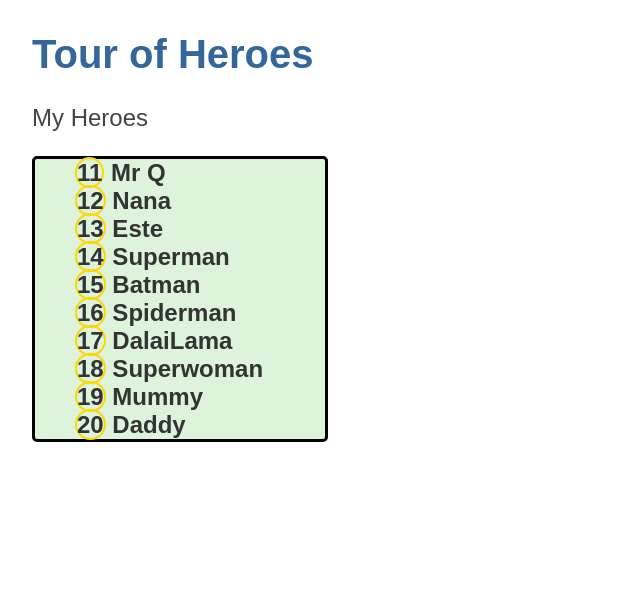
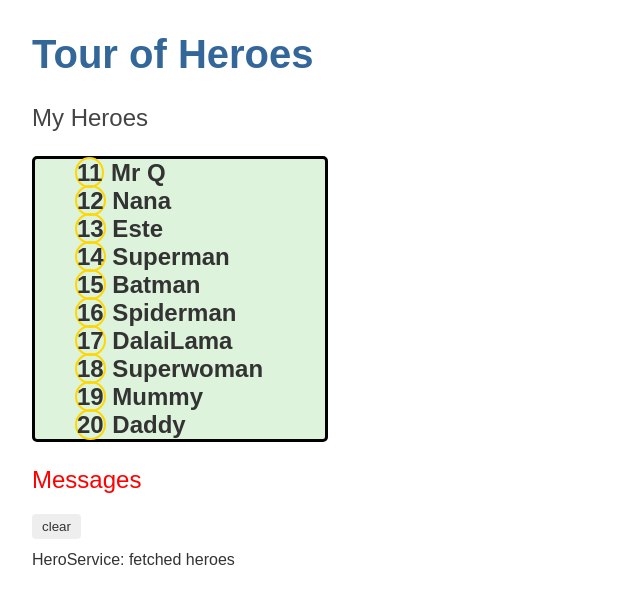
Before and after one commit to quentincrida/angularHeroesTut, an Angular app: page / in a window 1280 px wide. Shown: the top 604 px of the page, without its empty margins (0-640 px from the left). Built offline with nearby package versions, Linux system fonts and the light colour scheme.

Commit message:
message Component and service created

```diff
--- a/src/app/app.component.html
+++ b/src/app/app.component.html
@@ -1,2 +1,3 @@
-<h1>{{ title }}</h1>
+<h1>{{title}}</h1>
 <app-heroes></app-heroes>
+<app-messages></app-messages>
--- a/src/app/app.module.ts
+++ b/src/app/app.module.ts
@@ -5,12 +5,14 @@
 import { AppComponent } from './app.component';
 import { HeroesComponent } from './heroes/heroes.component';
 import { HeroDetailComponent } from './hero-detail/hero-detail.component';
+import { MessagesComponent } from './messages/messages.component';
 
 @NgModule({
   declarations: [
     AppComponent,
     HeroesComponent,
-    HeroDetailComponent
+    HeroDetailComponent,
+    MessagesComponent
   ],
   imports: [
     BrowserModule,
--- a/src/app/hero.service.ts
+++ b/src/app/hero.service.ts
@@ -1,3 +1,4 @@
+import { MessageService } from './message.service';
 import { Injectable } from '@angular/core';
 import { Observable, of} from 'rxjs';
 
@@ -10,9 +11,11 @@
 })
 export class HeroService {
 
-  constructor() { }
+  constructor(private messageService: MessageService) { }
 
   getHeroes(): Observable<Hero[]> {
+    //TODO: send the message after fetching the heroes
+    this.messageService.add('HeroService: fetched heroes');
     return of(HEROES);
   }
 }
--- a/src/app/heroes/heroes.component.ts
+++ b/src/app/heroes/heroes.component.ts
@@ -1,6 +1,8 @@
+import { MessageService } from './../message.service';
 import { HeroService } from './../hero.service';
 import { Component, OnInit } from '@angular/core';
 import { Hero } from '../hero';
+
 
 @Component({
   selector: 'app-heroes',
@@ -13,8 +15,7 @@
   heroes: Hero[];
   selectedHero: Hero;
 
-  constructor(private heroService: HeroService) {
-  }
+  constructor(private heroService: HeroService, private messageService: MessageService) { }
 
   ngOnInit(): void {
     this.getHeroes();
@@ -22,6 +23,7 @@
 
   onSelect(hero:Hero): void {
     this.selectedHero = hero;
+    this.messageService.add(`HeroesComponent: Selected hero id = ${hero.id}`);
   }
   getHeroes(): void {
    this.heroService.getHeroes()
--- /dev/null
+++ b/src/app/message.service.ts
@@ -0,0 +1,16 @@
+import { Injectable } from '@angular/core';
+
+@Injectable({
+  providedIn: 'root',
+})
+export class MessageService {
+  messages: string[] = [];
+
+  add(message: string) {
+    this.messages.push(message);
+  }
+
+  clear() {
+    this.messages = [];
+  }
+}
--- /dev/null
+++ b/src/app/messages/messages.component.css
@@ -0,0 +1,35 @@
+/* MessagesComponent's private CSS styles */
+h2 {
+    color: red;
+    font-family: Arial, Helvetica, sans-serif;
+    font-weight: lighter;
+  }
+  body {
+    margin: 2em;
+  }
+  body, input[text], button {
+    color: crimson;
+    font-family: Cambria, Georgia;
+  }
+
+  button.clear {
+    font-family: Arial;
+    background-color: #eee;
+    border: none;
+    padding: 5px 10px;
+    border-radius: 4px;
+    cursor: pointer;
+    cursor: hand;
+  }
+  button:hover {
+    background-color: #cfd8dc;
+  }
+  button:disabled {
+    background-color: #eee;
+    color: #aaa;
+    cursor: auto;
+  }
+  button.clear {
+    color: #333;
+    margin-bottom: 12px;
+  }
--- /dev/null
+++ b/src/app/messages/messages.component.html
@@ -0,0 +1,7 @@
+<div *ngIf="messageService.messages.length">
+
+    <h2>Messages</h2>
+    <button class="clear" (click)="messageService.clear()">clear</button>
+    <div *ngFor="let message of messageService.messages"> {{message}}
+    </div>
+</div>
--- /dev/null
+++ b/src/app/messages/messages.component.ts
@@ -0,0 +1,16 @@
+import { MessageService } from './../message.service';
+import { Component, OnInit } from '@angular/core';
+
+@Component({
+  selector: 'app-messages',
+  templateUrl: './messages.component.html',
+  styleUrls: ['./messages.component.css']
+})
+export class MessagesComponent implements OnInit {
+
+  constructor(public messageService: MessageService) { }
+
+  ngOnInit(): void {
+  }
+
+}
```
Also changed, not shown: 2 other files (tests, documents, lock files or other folders).
